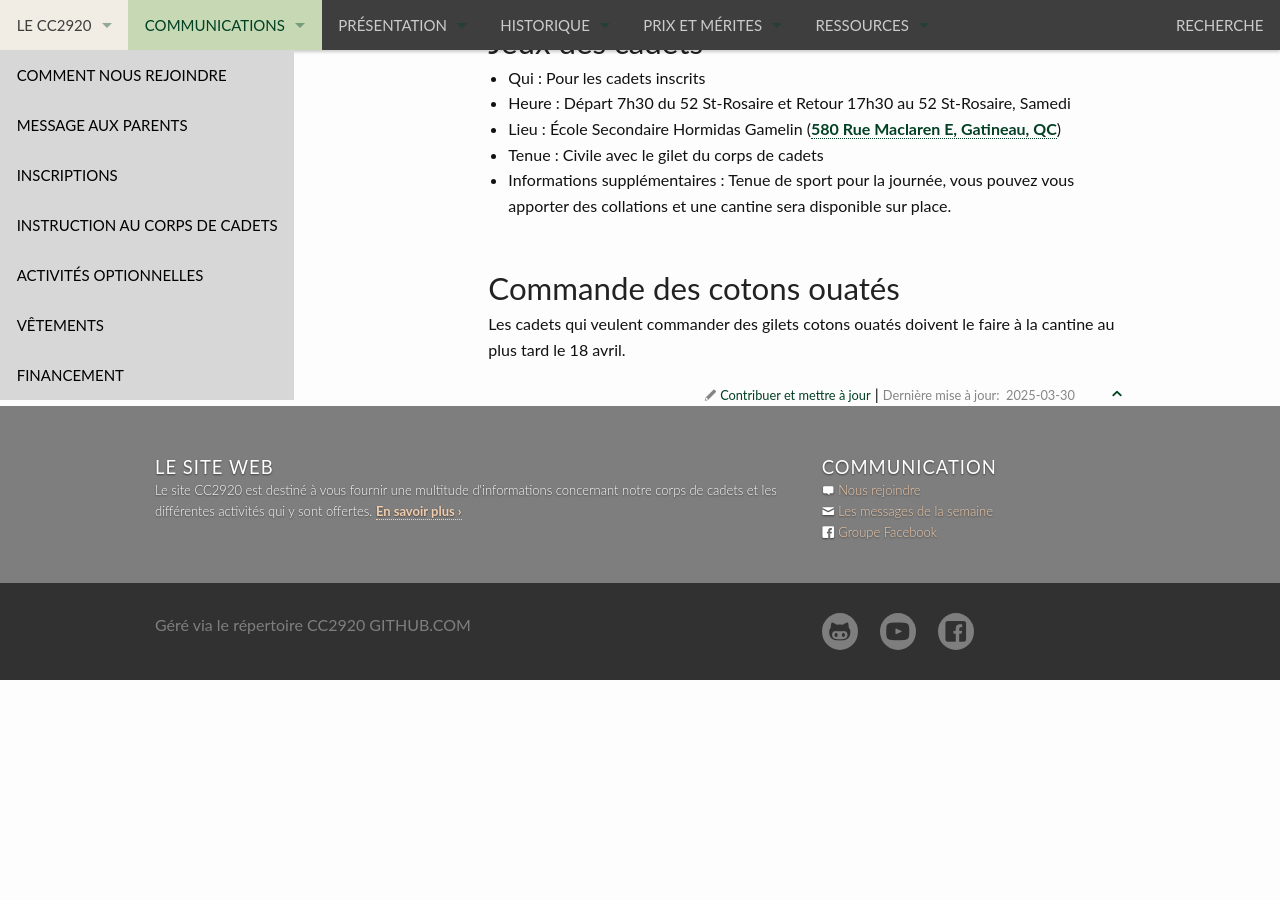
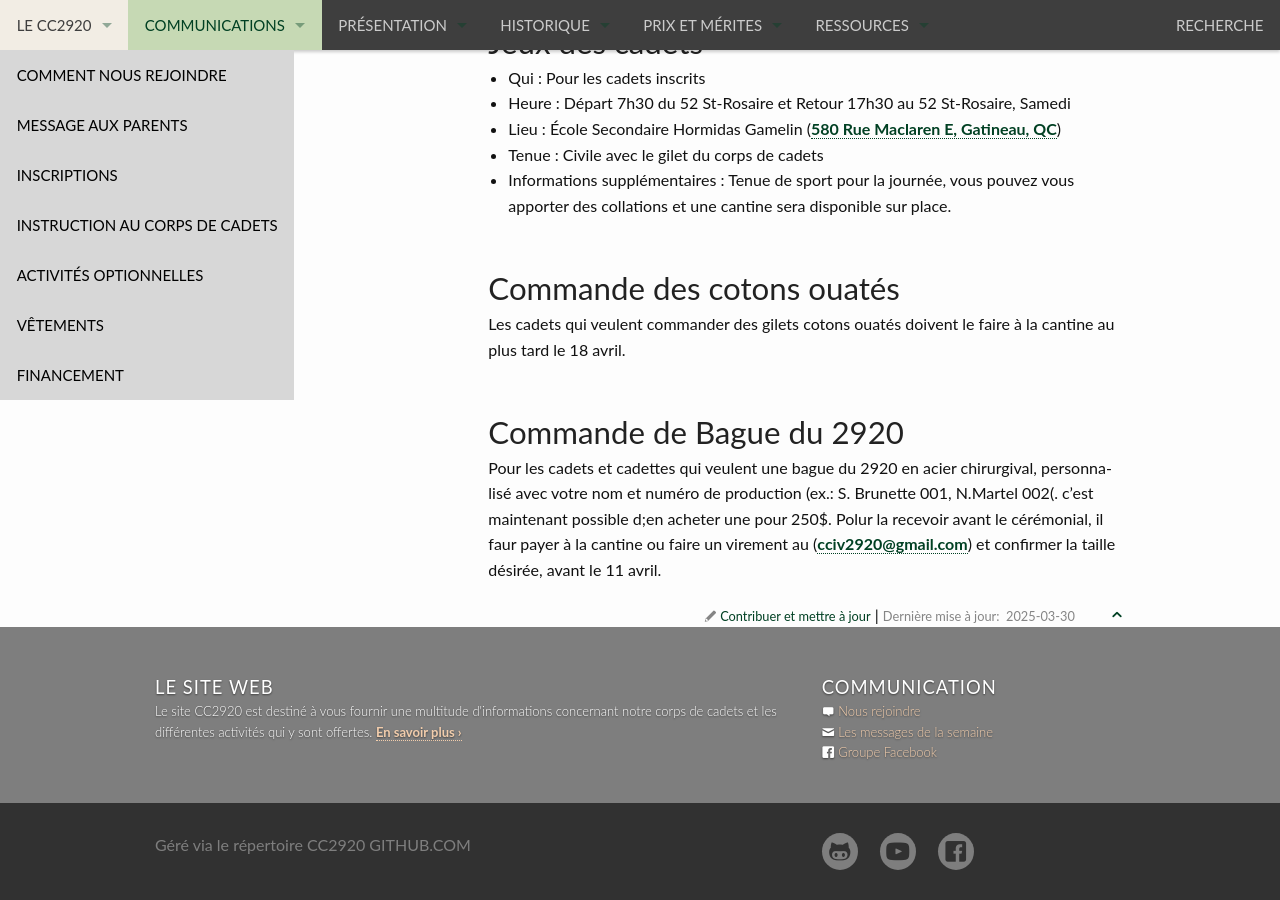
Before and after one commit to CC2920/web, a Jekyll site: the page built from _communications/messages.md, in a window 1280 px wide and 900 px high, scrolled down 1802 px. Built offline with Jekyll 4.4.1, drawn with Linux system fonts in a browser that asks for light colours; before the commit the page ends 2482 px from its top, so only the background shows below that.

Commit message:
Offre de bague

```diff
--- a/_communications/messages.md
+++ b/_communications/messages.md
@@ -70,3 +70,7 @@ Si vous êtes absent le vendredi soir, vous devez envoyer un courriel à l'adres
 ## Commande des cotons ouatés
 
 Les cadets qui veulent commander des gilets cotons ouatés doivent le faire à la cantine au plus tard le 18 avril.
+
+## Commande de Bague du 2920
+
+Pour les cadets et cadettes qui veulent une bague du 2920 en acier chirurgival, personnalisé avec votre nom et numéro de production (ex.: S. Brunette 001, N.Martel 002(.  c'est maintenant possible d;en acheter une pour 250$.  Polur la recevoir avant le cérémonial, il faur payer à la cantine ou faire un virement au (<cciv2920@gmail.com>) et confirmer la taille désirée, avant le 11 avril.
```
